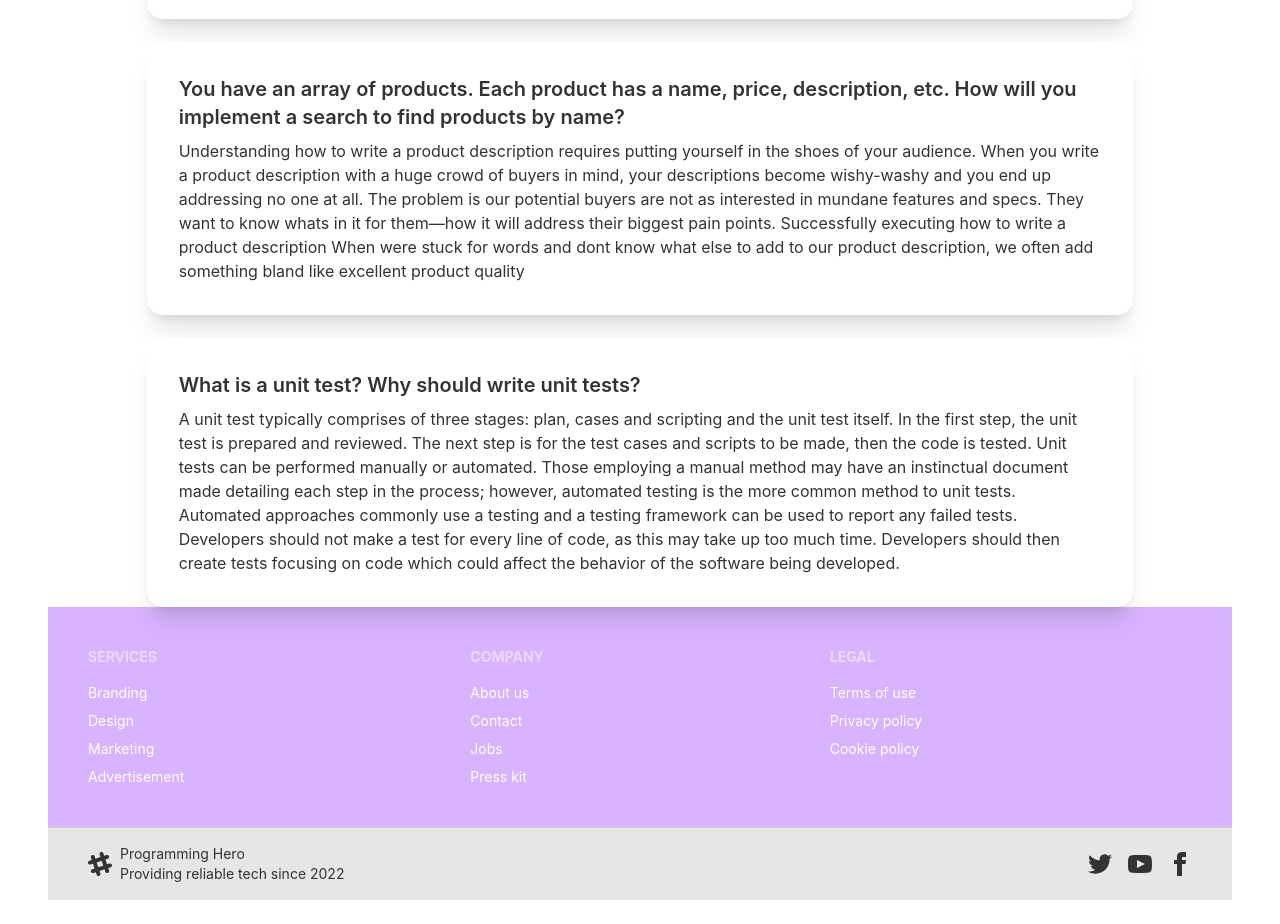
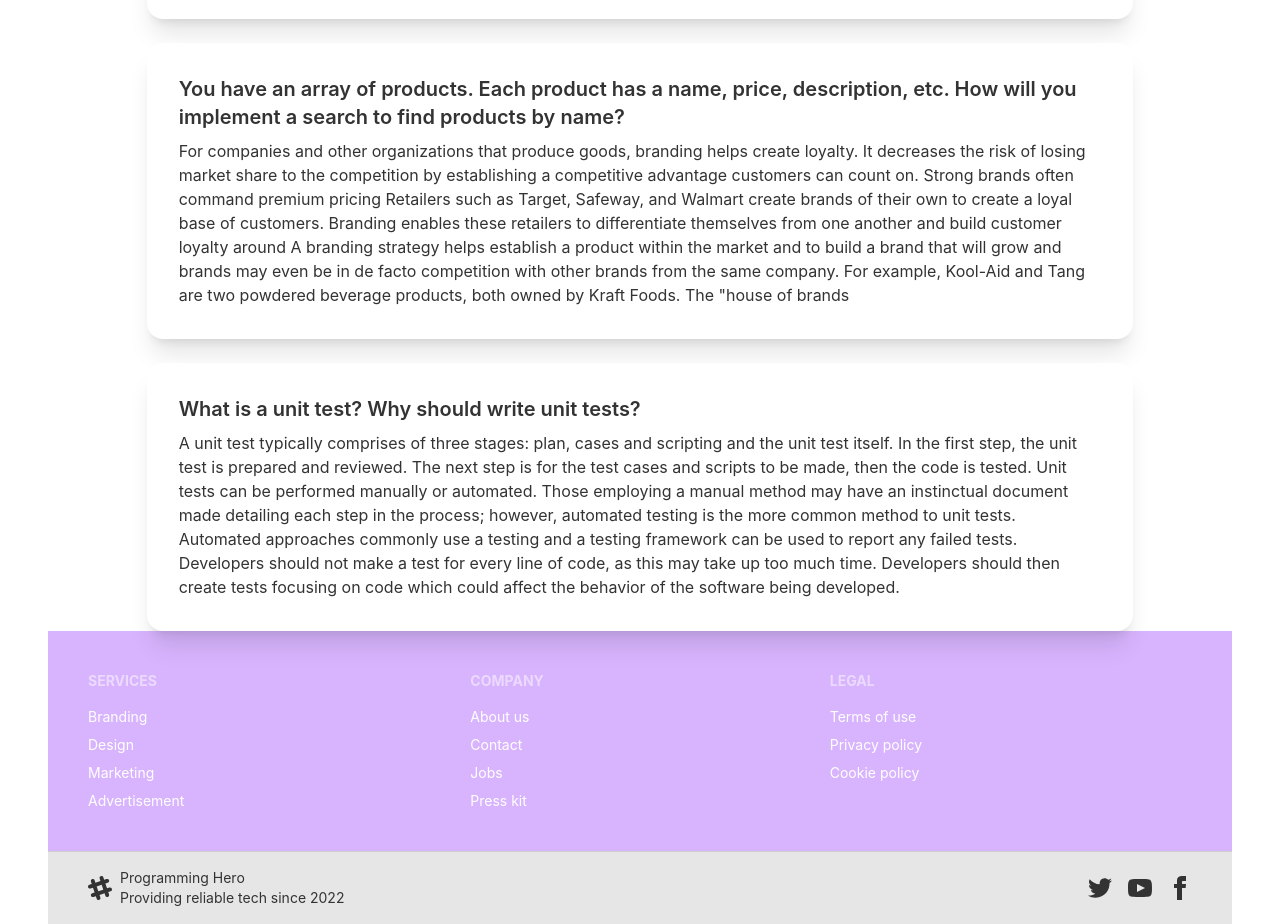
Before and after one commit to Asrafuddinbasir55/computer-parts, a React (Create React App) app: page /blogs in a window 1280 px wide. Shown: the part 1040-1964 px from the top of the page. Before the commit the page ends 1940 px from the top, so only its background shows below. Built offline with nearby package versions, Linux system fonts and the light colour scheme; no server answers.

Commit message:
change code

```diff
--- a/src/Pages/Blogs.js
+++ b/src/Pages/Blogs.js
@@ -58,11 +58,15 @@ In the next section, we would look at why we should
             <div className="card w-5/6 mx-auto gap-4 bg-base-100 shadow-xl">
                 <div className="card-body">
                     <h2 className="card-title">You have an array of products. Each product has a name, price, description, etc. How will you implement a search to find products by name?</h2>
-                    <p>Understanding how to write a product description requires putting yourself in the shoes of your audience. When you write a product description with a huge crowd of
-                        buyers in mind, your descriptions become wishy-washy and you end up addressing no one at all.
-                        The problem is our potential buyers are not as interested in mundane features and specs. They want to know whats
-                        in it for them—how it will address their biggest pain points. Successfully executing how to write a product description
-                        When were stuck for words and dont know what else to add to our product description, we often add something bland like excellent product quality
+                    <p>For companies and other organizations that produce goods, branding helps create loyalty.
+    It decreases the risk of losing market share to the competition by establishing a competitive
+    advantage customers can count on. Strong brands often command premium pricing
+    Retailers such as Target, Safeway, and Walmart create brands of their own to create a loyal
+     base of customers. Branding enables these retailers to differentiate themselves from one
+     another and build customer loyalty around
+     A branding strategy helps establish a product within the market and to build a brand that will grow and
+     brands may even be in de facto competition with other brands from the same company.
+     For example, Kool-Aid and Tang are two powdered beverage products, both owned by Kraft Foods. The "house of brands
                     </p>
                 </div>
             </div>
```
